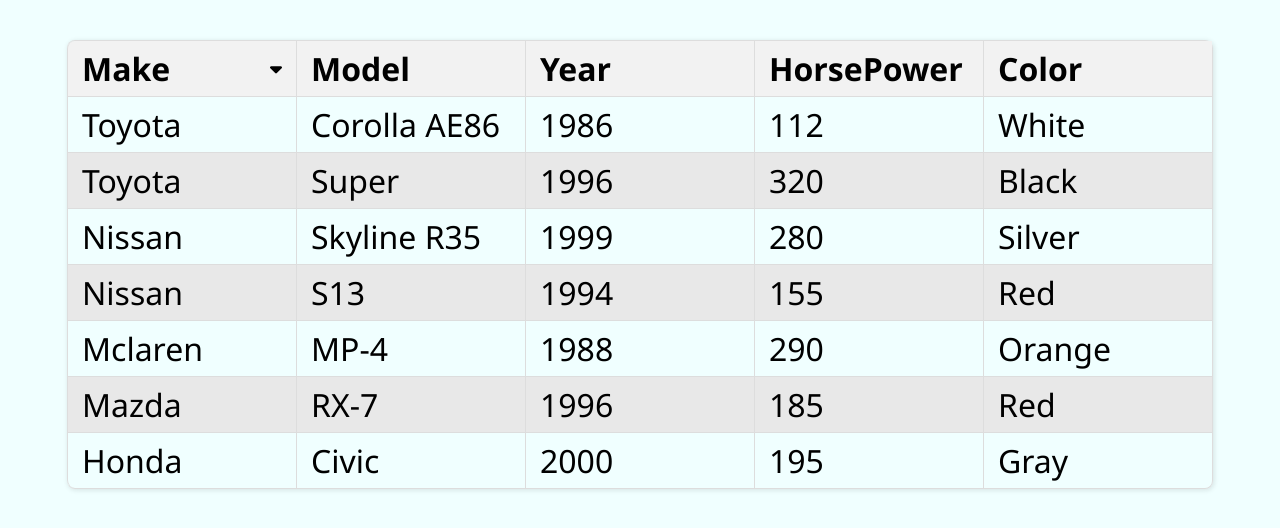
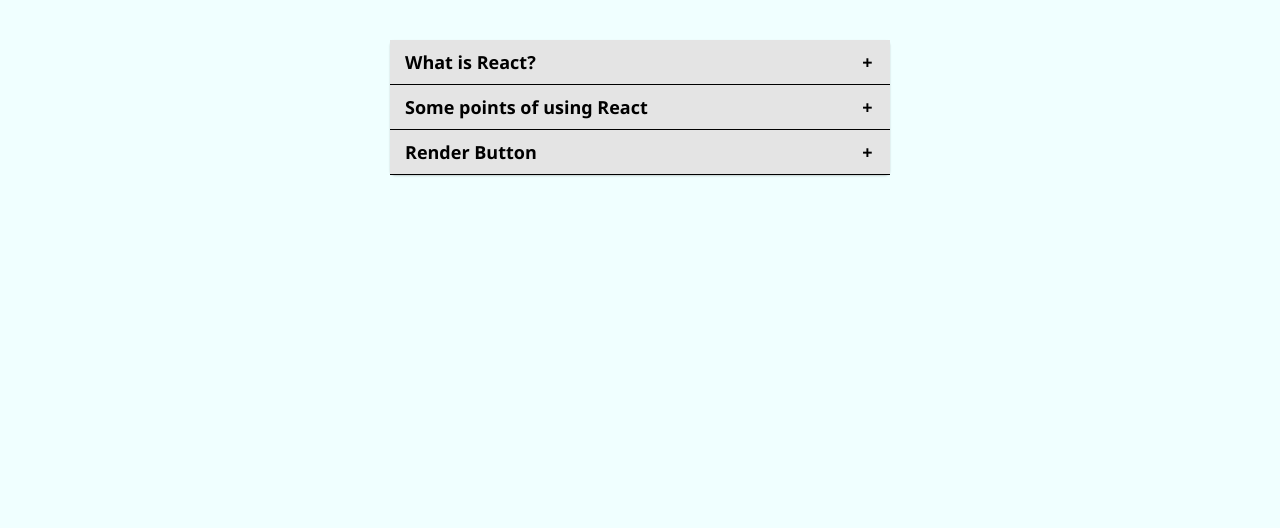
Before and after one commit to taiseen/learning-react-mini-pro, a React (Vite) app: page / in a window 1280 px wide. Shown: the top 528 px of the page. Built offline with nearby package versions, Linux system fonts and the light colour scheme.

Commit message:
feat: accordion menu

```diff
--- a/src/App.jsx
+++ b/src/App.jsx
@@ -1,3 +1,4 @@
+import AccordionMenu from "./components/accordion";
 import Menu from "./components/contextMenu";
 import Table from "./components/table";
 
@@ -6,7 +7,9 @@
     <div className="mainContainer">
       {/* <Menu /> */}
 
-      <Table />
+      {/* <Table /> */}
+
+      <AccordionMenu />
     </div>
   );
 };
--- /dev/null
+++ b/src/components/accordion/AccordionItem.jsx
@@ -0,0 +1,30 @@
+const AccordionItem = ({ item, dataSource }) => {
+  const isToggle = item.isToggle;
+
+  const handleItemClick = (clickItem) => {
+    const { id } = clickItem;
+
+    // manipulate according data source items
+    dataSource((pre) => [
+      ...pre.map((item) => {
+        const isToggle = item.id === id ? !item.isToggle : false;
+        return { ...item, isToggle };
+      }),
+    ]);
+  };
+
+  return (
+    <div className={`accordionItem ${isToggle ? "show" : ""}`}>
+      <button className="btn" onClick={() => handleItemClick(item)}>
+        <p>{item.label}</p>
+        <span className="direction">{isToggle ? "-" : "+"}</span>
+      </button>
+
+      <div className="contentParent">
+        <div className="content">{item.renderContent()}</div>
+      </div>
+    </div>
+  );
+};
+
+export default AccordionItem;
--- /dev/null
+++ b/src/components/accordion/data/index.jsx
@@ -0,0 +1,35 @@
+export const accordionData = [
+  {
+    id: 1,
+    label: "What is React?",
+    renderContent: () => {
+      return (
+        <p>
+          Lorem ipsum dolor sit amet consectetur adipisicing elit. Laudantium,
+          nam nisi laborum alias amet deleniti sequi est vero ad aperiam
+          blanditiis reprehenderit iure suscipit! Consequuntur eveniet molestias
+          quam velit voluptate?
+        </p>
+      );
+    },
+  },
+  {
+    id: 2,
+    label: "Some points of using React",
+    renderContent: () => {
+      return (
+        <ul>
+          <li>Testing 1</li>
+          <li>Testing 2</li>
+          <li>Testing 3</li>
+          <li>Testing 4</li>
+        </ul>
+      );
+    },
+  },
+  {
+    id: 3,
+    label: "Render Button",
+    renderContent: () => <button>Click for download 🙂</button>,
+  },
+];
--- /dev/null
+++ b/src/components/accordion/index.jsx
@@ -0,0 +1,31 @@
+import AccordionItem from "./AccordionItem";
+import { useEffect, useState } from "react";
+import { accordionData } from "./data";
+import "./style/accordion.css";
+
+const AccordionMenu = () => {
+  const [accordionItems, setAccordionItems] = useState(accordionData);
+
+  useEffect(() => {
+    setAccordionItems(
+      // just when load these data...
+      // then by default set a property called
+      // isToggle : false
+      accordionData.map((item) => ({ ...item, isToggle: false }))
+    );
+  }, [accordionData]);
+
+  return (
+    <div className="accordionMenu">
+      {accordionItems.map((item) => (
+        <AccordionItem
+          item={item}
+          key={item.id}
+          dataSource={setAccordionItems}
+        />
+      ))}
+    </div>
+  );
+};
+
+export default AccordionMenu;
--- /dev/null
+++ b/src/components/accordion/style/accordion.css
@@ -0,0 +1,64 @@
+.accordionMenu {
+    margin          : 0 auto;
+    margin-top      : 40px;
+    background-color: white;
+    border-radius   : 5px;
+    box-shadow      : 0 1px 2px #00000033;
+    width           : fit-content;
+}
+
+.accordionItem {
+    display       : flex;
+    flex-direction: column;
+    max-width     : 500px;
+}
+
+.accordionItem .btn {
+    width           : 100%;
+    display         : flex;
+    align-items     : center;
+    justify-content : space-between;
+    padding         : 10px 15px;
+    font-size       : 18px;
+    font-weight     : 700;
+    border          : 0;
+    background-color: transparent;
+    cursor          : pointer;
+    fill            : black;
+    color           : black;
+    transition      : color .15s ease, fill .15s ease;
+    background-color: #e4e4e4;
+}
+
+.accordionItem .btn:hover {
+    fill : #6d6d6d;
+    color: #6d6d6d;
+}
+
+.accordionItem .direction {
+    display        : flex;
+    align-items    : center;
+    justify-content: center;
+    width          : 15px;
+    font-weight    : 600;
+}
+
+/* main responsibility for data displaying  */
+.accordionItem .contentParent {
+    max-height   : 0;
+    overflow     : hidden;
+    transition   : max-height .15s ease-out;
+    color        : black;
+    border-bottom: 1px solid black;
+}
+
+/* main responsibility for data displaying  */
+.accordionItem.show .contentParent {
+    max-height: fit-content;
+    transition: max-height .15s ease-out;
+}
+
+
+.accordionItem .contentParent .content {
+    padding: 10px 15px;
+}
```
Also changed, not shown: 1 other file (tests, documents, lock files or other folders).
